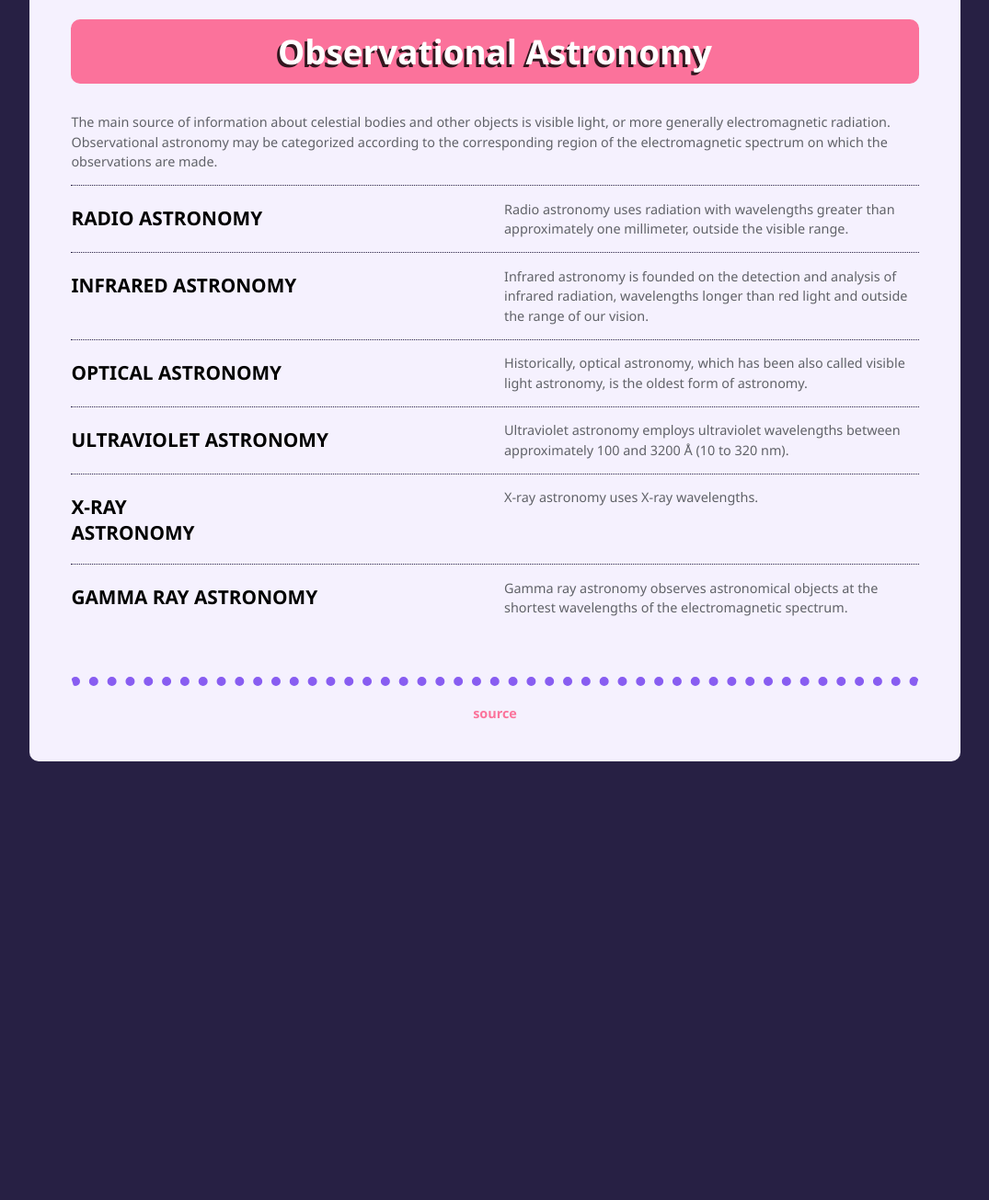
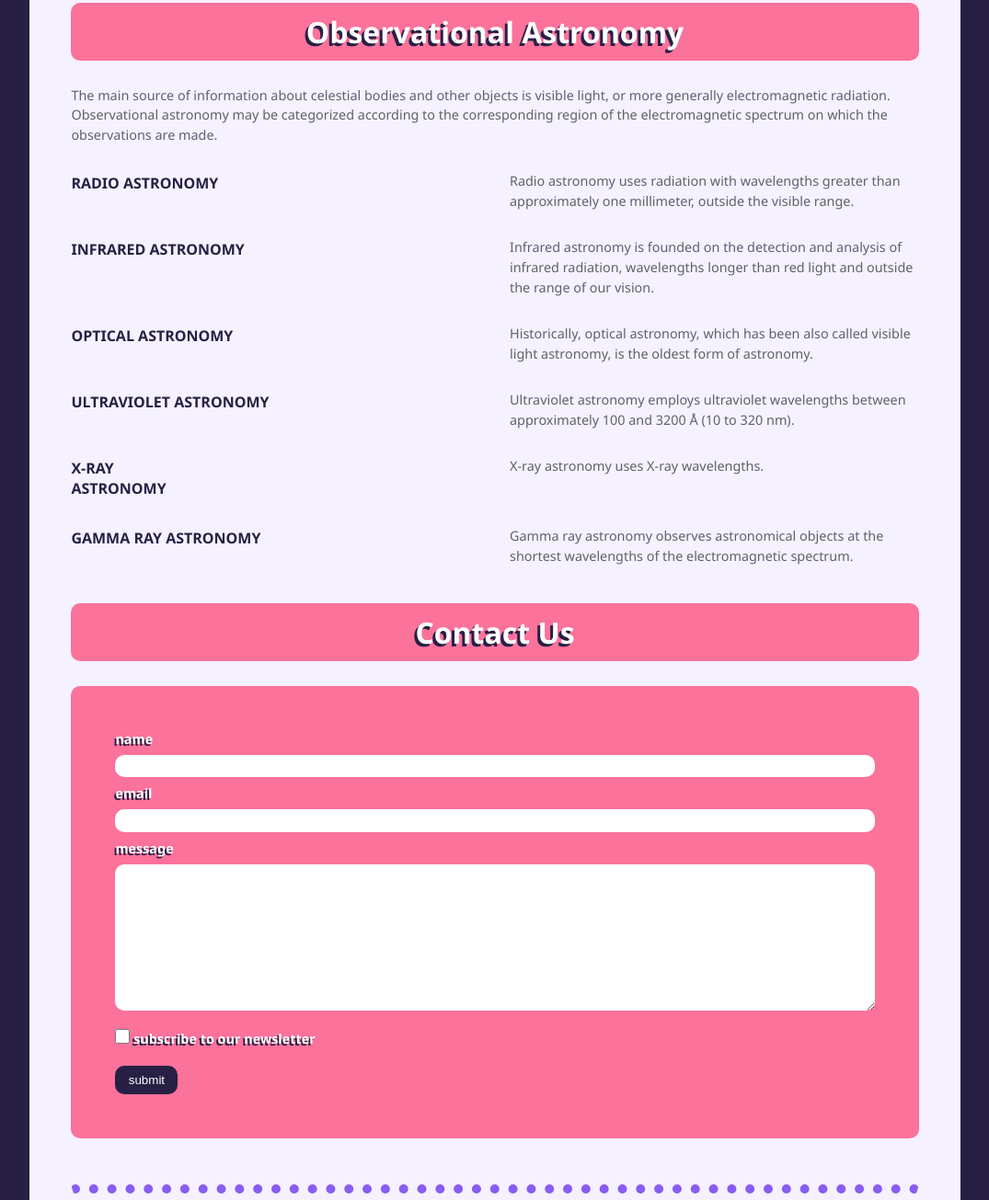
Before and after one commit to PollinaKire-FS/iwa, a plain HTML site: page PollinaKireExercise/index.html in a window 1280 px wide. Shown: the part 1495-2800 px from the top of the page at 92% size, without its empty margins (102-1177 px from the left). Before the commit the page ends 2331 px from the top, so only its background shows below. Drawn offline with Linux system fonts and the light colour scheme.

Commit message:
organized files

```diff
--- a/PollinaKireExercise/css/style.css
+++ b/PollinaKireExercise/css/style.css
@@ -30,23 +30,24 @@ h1 {
     padding: 1.25rem;
     margin: 3.125rem auto;
     border: 1.25rem solid #FB739B;
-    text-shadow: -5px 5px rgba(0, 0, 0, 0.8);
+    text-shadow: -5px 5px #272044;
 }
 
 h2 {
     text-align: center;
-    font-size: 2.3rem;
+    font-size: 2rem;
     color: white;
     background-color: #FB729B;
-    text-shadow: -3px 3px rgba(0, 0, 0, 0.8);
+    text-shadow: -3px 3px #272044;
     padding: 0.625rem;
 }
 
 h3 {
     width: 100%;
-    font-size: 1.3rem;
+    font-size: 1rem;
     text-wrap: wrap;
     text-transform: uppercase;
+    color: #272044;
 }
 
 p {
@@ -58,10 +59,6 @@ p {
 
 strong {
     color:#FB739B;
-}
-
-div {
-    border-top: 1px dotted #272044;
 }
 
 /* Link Styles */
@@ -76,6 +73,7 @@ a {
 a:hover {
     background-color: #885DF1;
     color: white;
+    cursor: crosshair;
 }
 
 nav {
@@ -104,17 +102,62 @@ li {
 }
 
 
+/* Form Styling */
 
+form {
+    background-color: #FB729B;
+    padding: 3rem;
+    border-radius: 0.625rem;
+}
+
+label {
+    display: block;
+    color: white;
+    background-color: #FB729B;
+    text-shadow: -2px 2px #272044;
+    font-weight: 900;
+}
+
+input, textarea {
+    width: 100%;
+    margin: 0.5rem 0;
+    padding: 0.3rem 0.7rem;
+    border: none;
+    border-radius: 0.625rem;
+}
+
+input[type="checkbox"] {
+    display: inline-block;
+    width: 1rem;
+    height: 1rem;
+}
+
+#check > label {
+  display: inline-block;
+}
 
 /* Image Styles */
 
 img {
     display: flex;
-    margin: 30px auto;
+    margin: 3rem auto;
     border-radius: 0.625rem;
     width: 90%;
 }
 
+button {
+    color: #FFF;
+    background-color: #272044;
+    border: none;
+    padding: 0.5rem 0.9rem;
+    margin-top: 1rem;
+    border-radius: 0.625rem;
+}
+
+button:hover {
+    background-color: #885DF1;
+    cursor: crosshair;
+}
 
 /* Flex Container 1 */
 
@@ -124,7 +167,7 @@ img {
     flex-wrap: nowrap;
     justify-content:space-between;
     align-items: flex-start;
-    gap: 20px;
+    gap: 2rem;
 }
 
 
@@ -136,7 +179,7 @@ img {
     flex-wrap: wrap;
     justify-content: space-between;
     align-items: flex-start;
-    gap: 20px;
+    gap: 2rem;
 }
 
 
@@ -164,4 +207,5 @@ footer a {
 footer a:hover {
     background-color: #885DF1;
     color: white;
+    cursor: crosshair;
 }
--- a/PollinaKireExercise/index.html
+++ b/PollinaKireExercise/index.html
@@ -3,7 +3,6 @@
 <head>
     <meta charset="UTF-8">
     <meta name="viewport" content="width=>, initial-scale=1.0">
-    <!-- CORRECTED CSS FILE DIRECTORY -->
     <link rel="stylesheet" href="css/style.css">
     <title>Astronomy ✨ 🔭</title>
 </head>
@@ -87,12 +86,35 @@
       <p>Gamma ray astronomy observes astronomical objects at the shortest wavelengths of the electromagnetic spectrum. </p>
     </div>
 </section>
-    </section>
+
+<!-- Contact Form -->
+ <h2>Contact Us</h2>
+<form>
+  <div>
+      <label for="name">name</label>
+      <input type="text" id="name" required>
+  </div>
+
+  <div>
+      <label for="email">email</label>
+      <input type="email" id="email" required>
+  </div>
+
+  <div>
+      <label for="message">message</label>
+      <textarea id="message" cols="30" rows="10" required></textarea>
+  </div>
+
+  <div id="check">
+      <input type="checkbox" id="subscribe">
+      <label for="subscribe">subscribe to our newsletter</label>
+  </div>
+  <button type="submit">submit</button>
+</form>
     <footer>
       <!-- External link to article source -->
       <a href="https://en.wikipedia.org/wiki/Astronomy" target="_blank">Source</a>
     </footer>
   </div>
 </body>
-
 </html>
```
